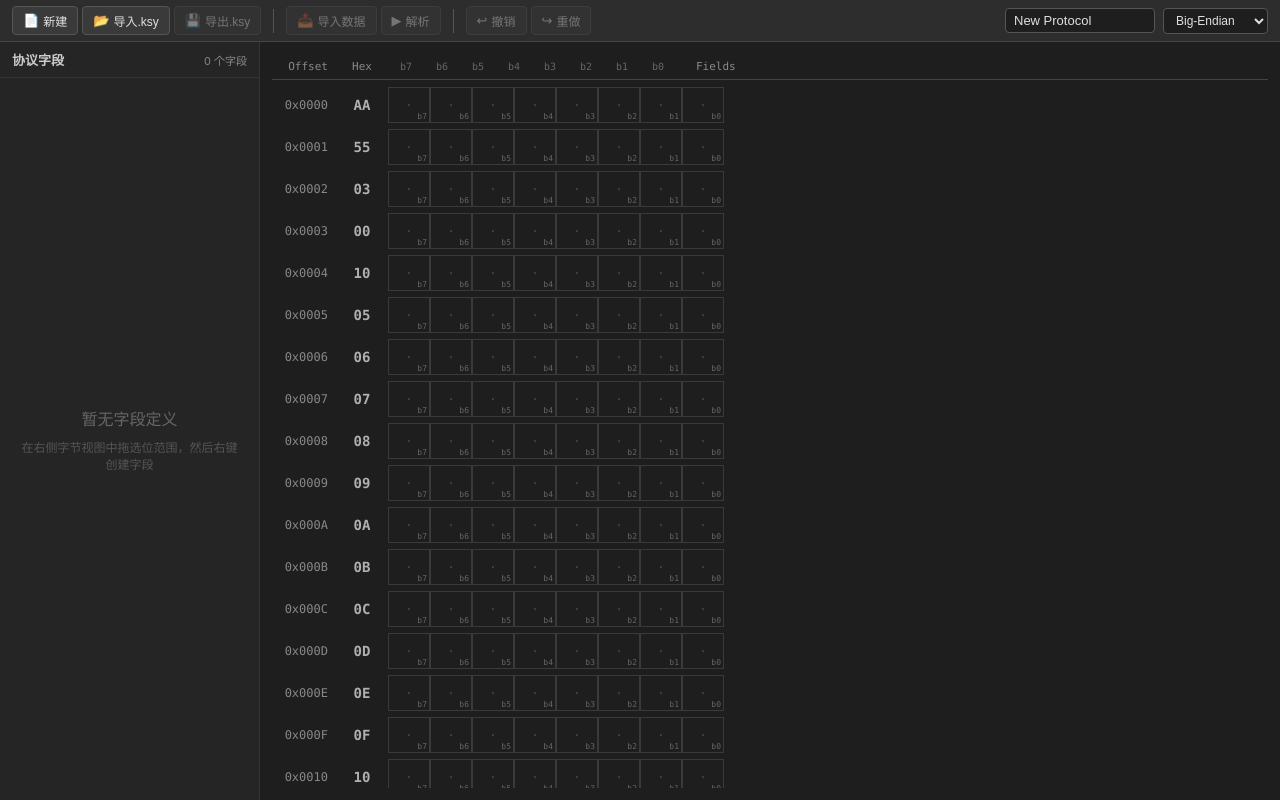
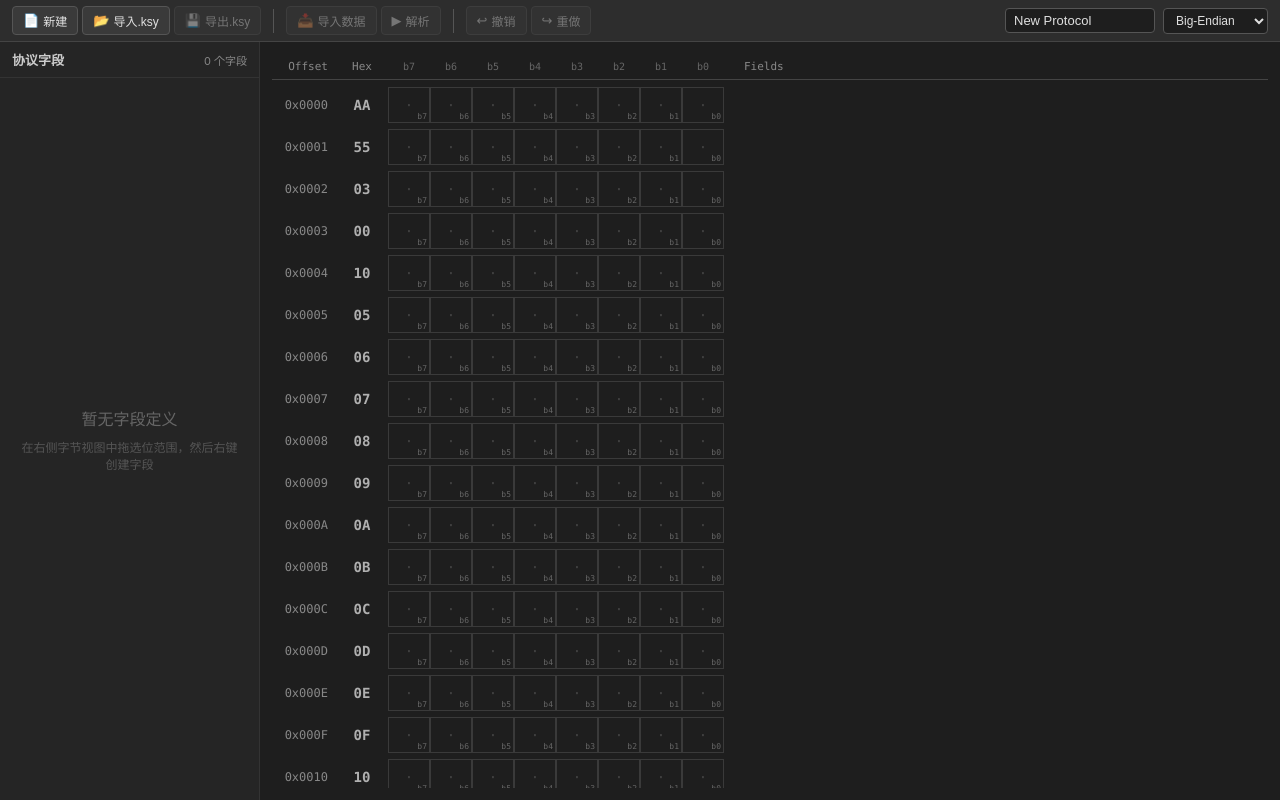
Before and after one commit to ChongYuanLi/BinForge, a Vue app: page / in a window 1280 px wide. Built offline with nearby package versions, Linux system fonts and the light colour scheme.

Commit message:
fix: 修复表头bit列与数据行不对齐
- bit-header width 36px → 42px，与 BitCell 一致

```diff
--- a/src/components/ByteView/ByteGrid.vue
+++ b/src/components/ByteView/ByteGrid.vue
@@ -106,7 +106,7 @@ onUnmounted(() => {
 
 .bit-header {
   display: inline-block;
-  width: 36px;
+  width: 42px;
   text-align: center;
   font-size: 10px;
   color: #666;
```
